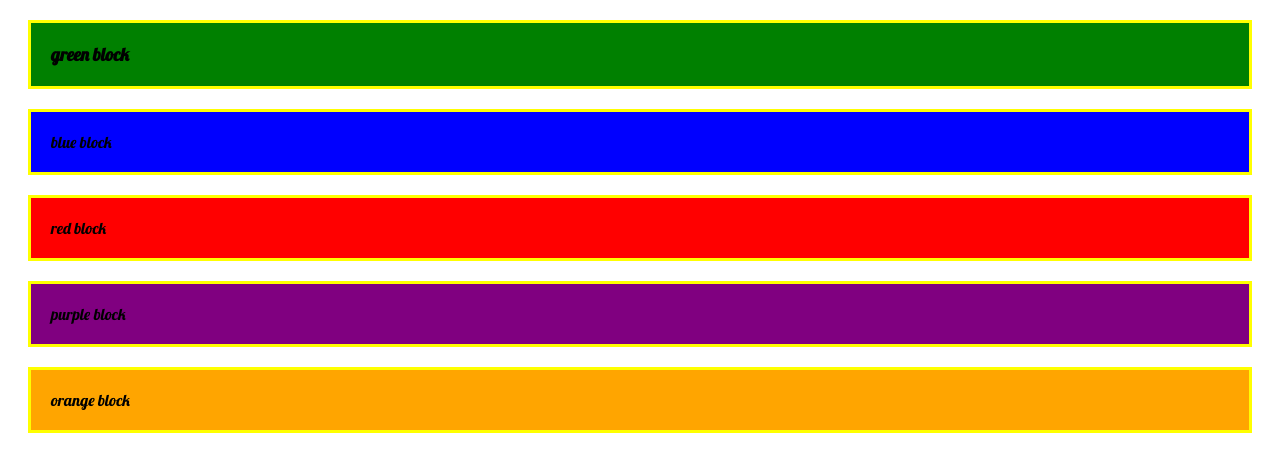
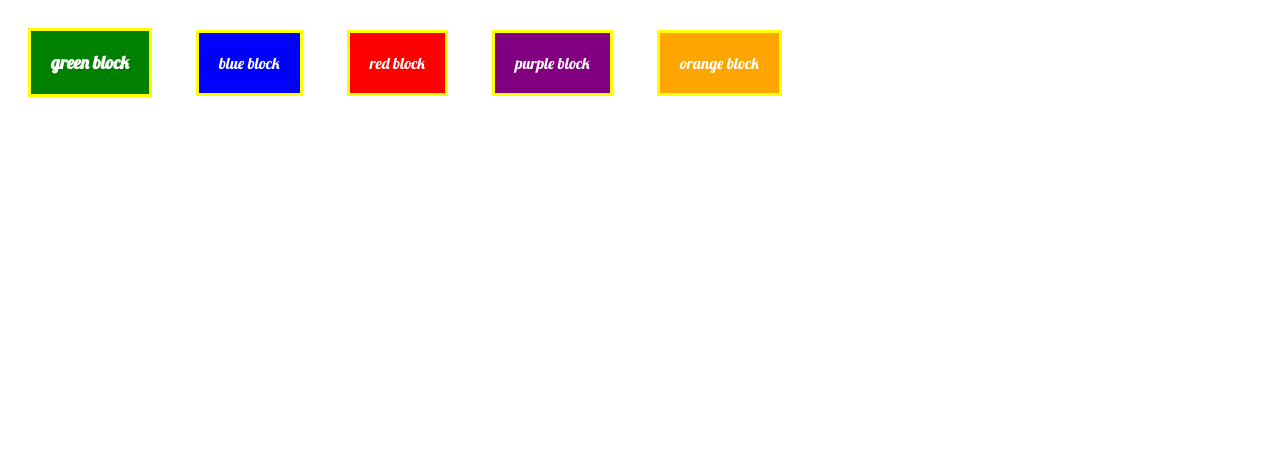
Before and after one commit to villdimova/SostUniMiniCourse-HTML-CSS, a plain HTML site: page IntroCSSLab/colorBlocks.html in a window 1280 px wide. Drawn offline with Linux system fonts and the light colour scheme.

Commit message:
Update styleTwo.css

```diff
--- a/IntroCSSLab/styleTwo.css
+++ b/IntroCSSLab/styleTwo.css
@@ -1,7 +1,8 @@
 
 div
 {
-
+    color: white;
+    display: inline-block;
     padding-top: 20px;
     padding-left: 20px;
     padding-right: 20px;
```
